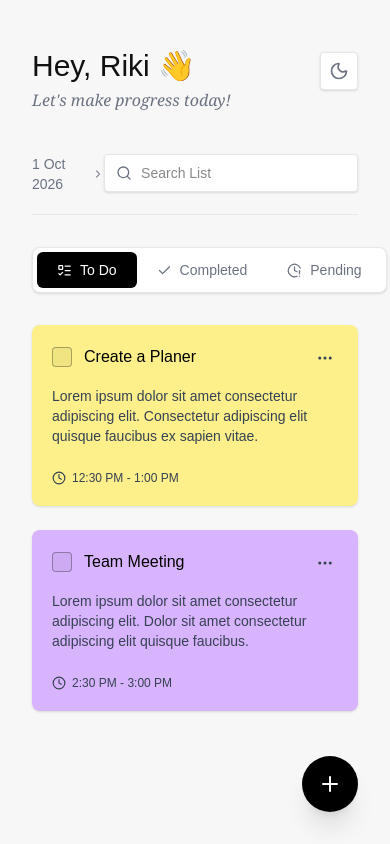
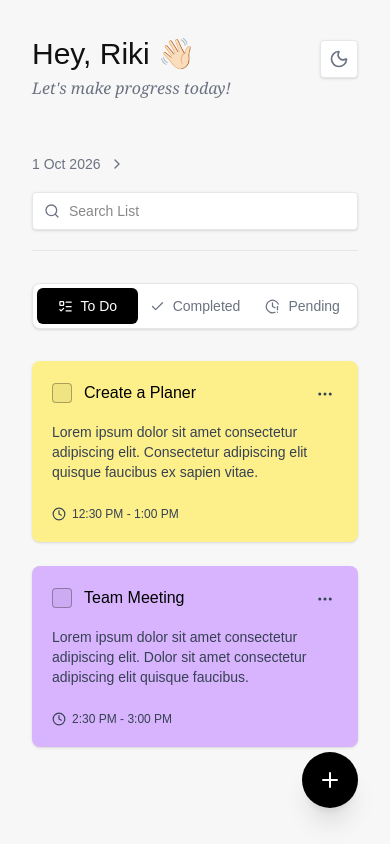
Before and after one commit to riki-k-dev/kairo, a React (Vite) app in the folder frontend/: page / in a window 390 px wide. Built offline with nearby package versions, Linux system fonts and the light colour scheme; a web font is replaced by a local one.

Commit message:
fix(frontend): resolve dark mode avatar bg and improve mobile responsiveness for home screen layout

```diff
--- a/frontend/src/components/layout/Sidebar.tsx
+++ b/frontend/src/components/layout/Sidebar.tsx
@@ -8,7 +8,6 @@ import logoImg from "../../assets/l2.png";
 
 export default function Sidebar() {
   const loc = useLocation();
-
   const [listOpen, setListOpen] = useState(true);
 
   const subTasksList = [
@@ -18,9 +17,7 @@ export default function Sidebar() {
     "Create a planer",
   ];
 
-  // logout action mock
   const handleLogOut = () => {
-    // console.log("User logged out");
     window.location.href = "/signin";
   };
 
@@ -42,15 +39,14 @@ export default function Sidebar() {
   };
 
   const listItemVars = {
-    hidden: { opacity: 0, x: -10 }, // Thoda left se slide in effect
+    hidden: { opacity: 0, x: -10 },
     visible: { opacity: 1, x: 0, transition: { duration: 0.2 } },
   };
 
   return (
-    <aside className="w-64 h-screen bg-[var(--bg-primary)] border-r border-[var(--input-border)] flex flex-col justify-between py-13 px-4 hidden md:flex">
+    <aside className="w-64 h-screen bg-[var(--bg-primary)] border-r border-[var(--input-border)] flex flex-col justify-between py-10 px-4 hidden md:flex">
       {/* Top Section */}
       <div>
-        {/* Brand Header */}
         <div className="flex items-center -mx-2 -mt-4 -mb-2">
           <img src={logoImg} alt="Kairo" className="w-17 h-17 object-contain" />
           <span className="heading-font text-3xl font-medium tracking-tight text-[var(--text-main)] -ml-2">
@@ -58,14 +54,11 @@ export default function Sidebar() {
           </span>
         </div>
 
-        {/* Brand Tagline */}
         <p className="text-xs text-[var(--text-muted)] mb-8 px-2 leading-relaxed">
           A simple, joyful way to take control of your time and routines
         </p>
 
-        {/* Nav Links */}
         <nav className="space-y-1">
-          {/* Main List Toggle Button */}
           <div
             onClick={() => setListOpen(!listOpen)}
             className={`flex items-center justify-between px-3 py-2 rounded-md transition-colors cursor-pointer select-none ${
@@ -81,7 +74,6 @@ export default function Sidebar() {
             {listOpen ? <ChevronDown size={16} /> : <ChevronRight size={16} />}
           </div>
 
-          {/* Nested Sub-tasks Tree List */}
           <AnimatePresence initial={false}>
             {listOpen && (
               <motion.ul
@@ -107,10 +99,10 @@ export default function Sidebar() {
         </nav>
       </div>
 
-      {/* Bottom Section - User Profile */}
+      {/* Bottom Section */}
       <div className="flex items-center justify-between p-3 border border-[var(--input-border)] rounded-md bg-[var(--input-bg)] shadow-sm">
         <div className="flex items-center">
-          <div className="w-8 h-8 bg-[var(--bg-secondary)] rounded flex items-center justify-center text-sm font-medium text-[var(--text-main)] mr-3">
+          <div className="w-8 h-8 bg-[var(--input-border)] rounded flex items-center justify-center text-sm font-medium text-[var(--text-main)] mr-3">
             R
           </div>
           <div className="flex flex-col">
--- a/frontend/src/pages/Home.tsx
+++ b/frontend/src/pages/Home.tsx
@@ -60,6 +60,7 @@ export default function Home() {
     year: "numeric",
   });
 
+  // handles both create and edit saves
   const handleSaveTask = (taskData: Partial<Task>) => {
     if (taskData.id) {
       setTasksList((prev) =>
@@ -124,10 +125,10 @@ export default function Home() {
   return (
     <MainLayout>
       {/* Header & Toggle */}
-      <div className="flex justify-between items-start w-full mb-10">
+      <div className="flex justify-between items-start w-full mb-13 -mt-3">
         <div>
           <h1 className="text-3xl mb-1 heading-font text-[var(--text-main)]">
-            Hey, Riki 👋
+            Hey, Riki 👋🏻
           </h1>
           <p className="text-[var(--text-muted)] italic font-serif">
             Let's make progress today!
@@ -139,8 +140,8 @@ export default function Home() {
       </div>
 
       {/* Calendar & Searchbar */}
-      <div className="flex justify-between items-center w-full pb-5 mb-8 border-b border-[var(--input-border)]">
-        <div className="relative">
+      <div className="flex flex-col sm:flex-row justify-between items-start sm:items-center w-full gap-4 sm:gap-0 pb-5 mb-8 border-b border-[var(--input-border)]">
+        <div className="relative w-full sm:w-auto">
           <div
             className="text-sm font-medium inline-flex items-center cursor-pointer text-[var(--text-muted)] hover:text-[var(--text-main)] transition-colors select-none"
             onClick={() => setShowCal(!showCal)}
@@ -166,20 +167,21 @@ export default function Home() {
         </div>
 
         {/* Search Bar */}
-        <SearchBar value={searchQ} onChange={setSearchQ} />
+        <div className="w-full sm:w-auto">
+          <SearchBar value={searchQ} onChange={setSearchQ} />
+        </div>
       </div>
 
       {/* Main body */}
       <div className="w-full flex-1">
-        {/* Animated Filter Tabs */}
-        <div className="flex bg-[var(--input-bg)] rounded-lg shadow-sm border border-[var(--input-border)] w-max mb-8 p-1">
+        <div className="flex w-full sm:w-max bg-[var(--input-bg)] rounded-lg shadow-sm border border-[var(--input-border)] mb-8 p-1 mx-auto sm:mx-0 overflow-x-auto">
           {(["To Do", "Completed", "Pending"] as FilterType[]).map((tab) => {
             const isActive = filterStr === tab;
             return (
               <button
                 key={tab}
                 onClick={() => setFilterStr(tab)}
-                className={`relative flex items-center px-5 py-2 rounded-md text-sm transition-colors cursor-pointer ${
+                className={`relative flex flex-1 sm:flex-none justify-center items-center px-3 sm:px-5 py-2 rounded-md text-sm whitespace-nowrap transition-colors cursor-pointer ${
                   isActive
                     ? "text-[var(--btn-primary-text)] font-medium"
                     : "text-[var(--text-muted)] hover:text-[var(--text-main)]"
@@ -230,7 +232,7 @@ export default function Home() {
 
       <button
         onClick={openCreate}
-        className="fixed bottom-8 right-8 md:right-12 lg:right-16 w-14 h-14 bg-[var(--btn-primary-bg)] text-[var(--btn-primary-text)] rounded-full shadow-xl flex items-center justify-center hover:scale-105 hover:opacity-90 transition-all z-20 cursor-pointer"
+        className="fixed bottom-9 right-8 md:right-12 lg:right-16 w-14 h-14 bg-[var(--btn-primary-bg)] text-[var(--btn-primary-text)] rounded-full shadow-xl flex items-center justify-center hover:scale-105 hover:opacity-90 transition-all z-20 cursor-pointer"
       >
         <Plus size={24} />
       </button>
```
